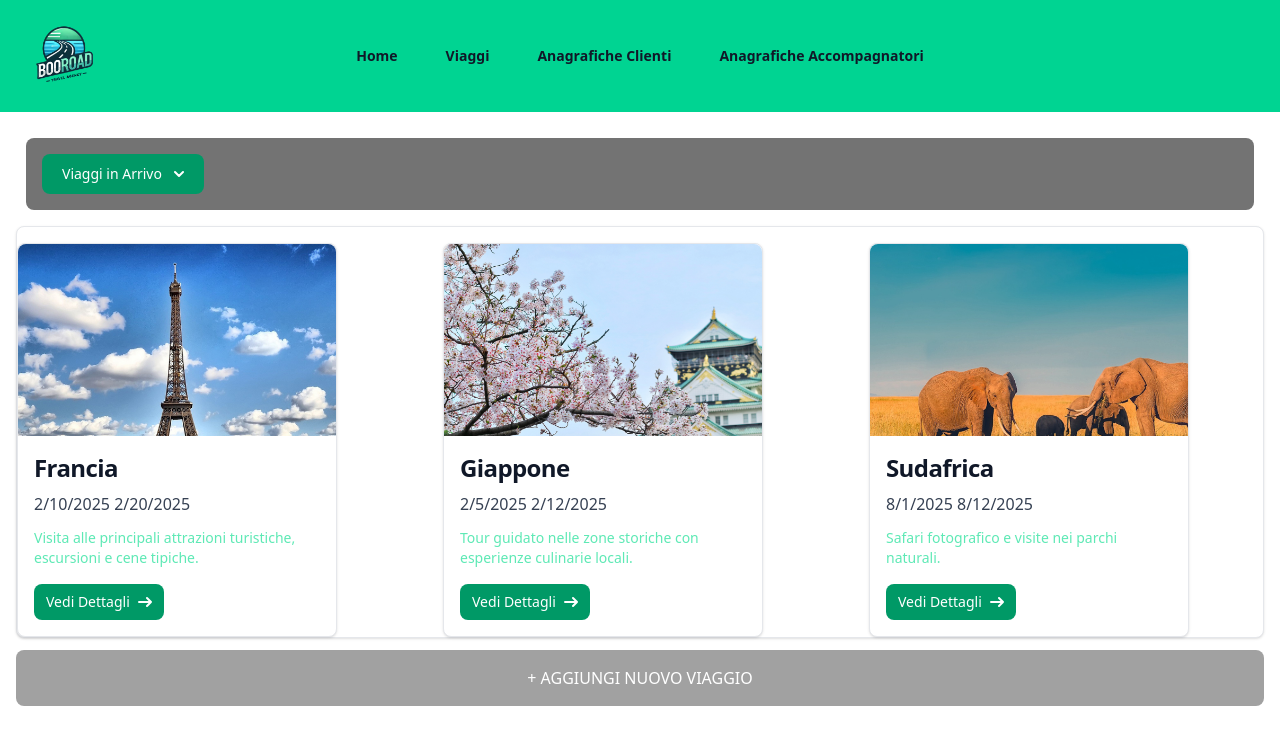
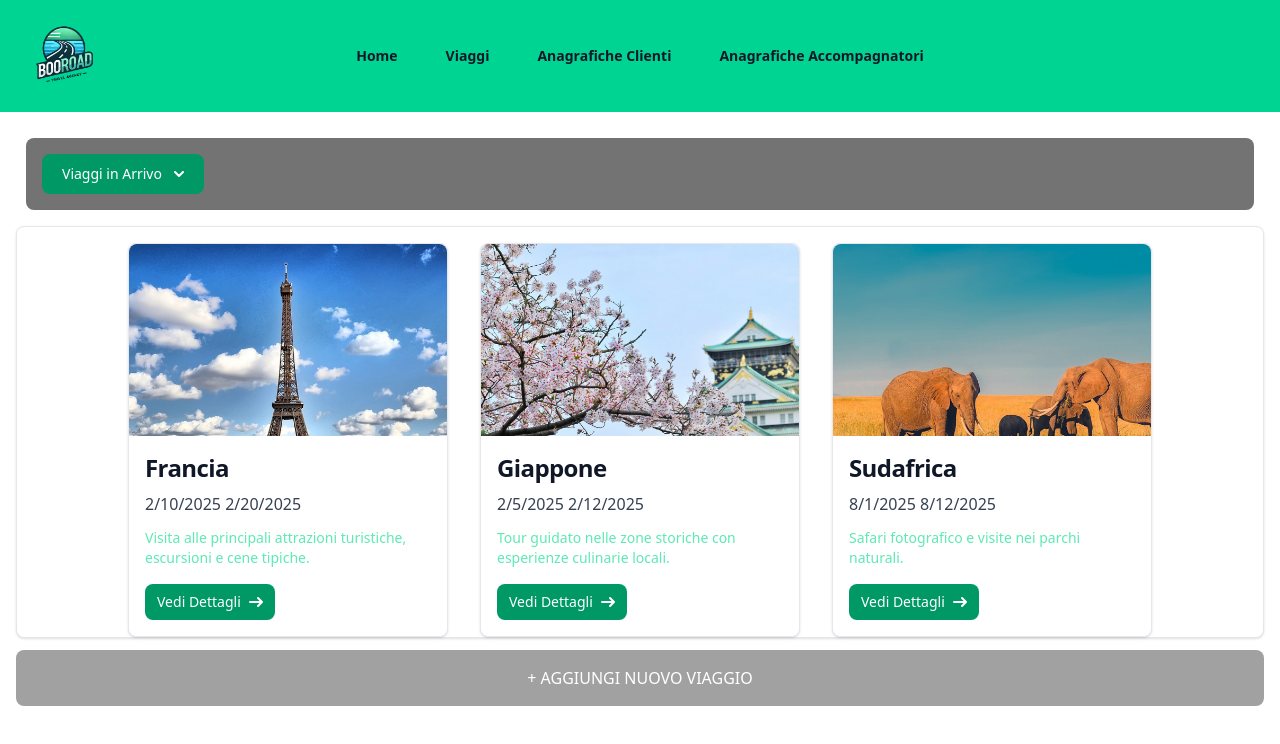
Before and after one commit to fabioferrero90/booroad-cs, a React (Vite) app: page /travels in a window 1280 px wide. Both pictures are taken after a click on the button "Accedi". Shown: the top 744 px of the page. Built offline with nearby package versions, Linux system fonts and the light colour scheme.

Commit message:
fix: j-center card travels

```diff
--- a/src/pages/Travels.jsx
+++ b/src/pages/Travels.jsx
@@ -68,7 +68,7 @@
           </div>
 
           {isOpen && (
-            <div className="max-w-400 bg-white border border-gray-200 rounded-lg shadow-sm dark:bg-gray-800 dark:border-gray-700">
+            <div className="max-w-400 bg-white border border-gray-200 rounded-lg shadow-sm dark:bg-gray-800 dark:border-gray-700 flex justify-center">
               <div className="grid sm:grid-cols-1 md:grid-cols-2 lg:grid-cols-3 gap-8 mt-4">
                 {travels.map((travel) => {
                   const destination = destinations.find(
```
